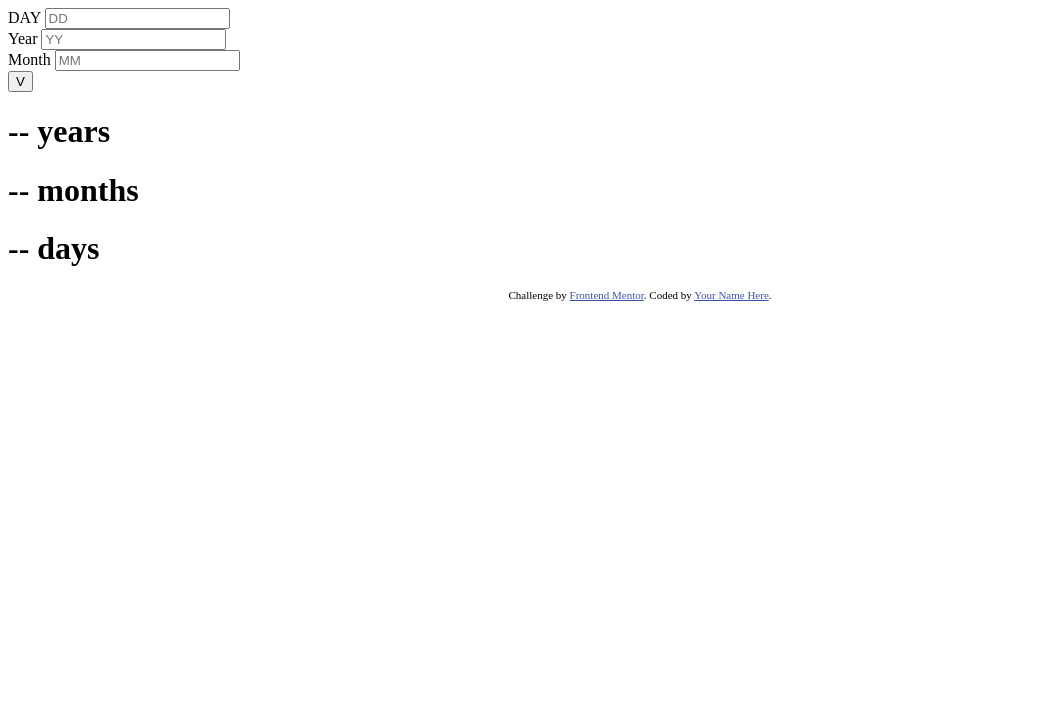
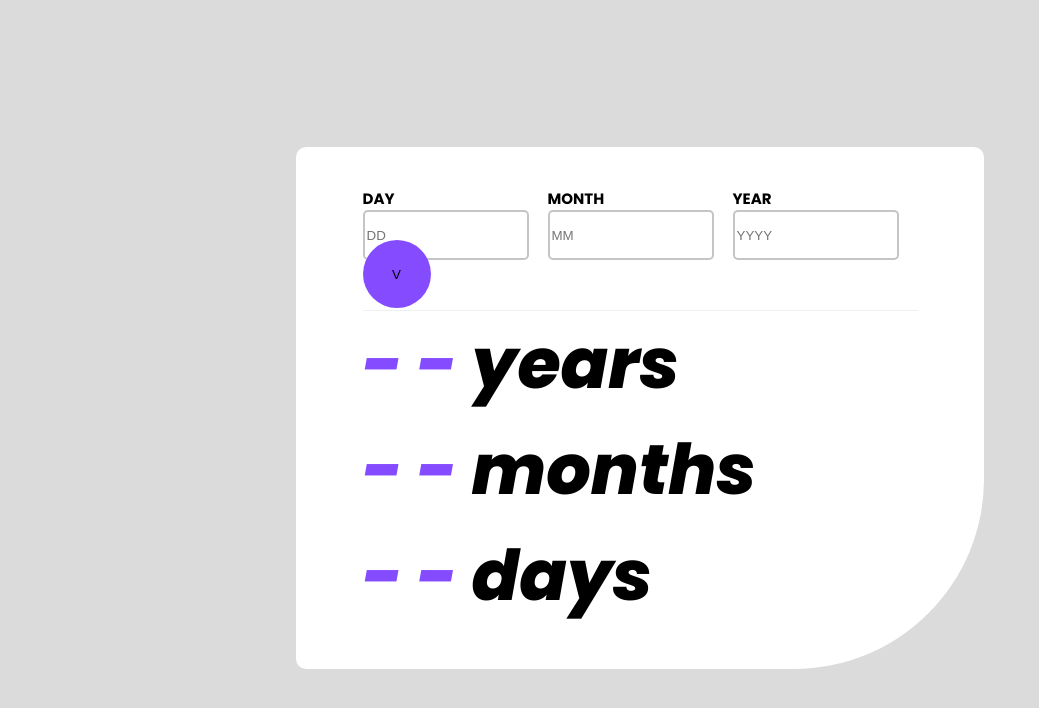
Before and after one commit to mako-e/front-end-mentor-mako, a plain HTML site: page age-calculator-app-mako/age-calculator-app-main/age-calculator-app-main/index.html in a window 1280 px wide. Shown: the whole page, without its empty margins (0-1039 px from the left). Drawn offline with Linux system fonts and the light colour scheme.

```diff
--- a/age-calculator-app-mako/age-calculator-app-main/age-calculator-app-main/index.html
+++ b/age-calculator-app-mako/age-calculator-app-main/age-calculator-app-main/index.html
@@ -16,28 +16,32 @@
   </style>
 </head>
 <!-- Input for dates -->
+<div class="container">
   <div class="input-container">
-<div>
-  <label> DAY </label>
+    <div class="input-class">
+      <label for="day"> Day </label>
       <input type="text" placeholder="DD"/>
     </div>
-<div>
-  <label> Year </label>
-  <input type="text" placeholder="YY"/>
+    <div class="input-class">
+        <label for="day"> Month </label>
+        <input type="text" placeholder="MM"/>
     </div>
-<div>
-  <label> Month </label>
-  <input type="text" placeholder="MM"/>
+    <div class="input-class">
+      <label for="MONTH"> Year </label>
+      <input type="text" placeholder="YYYY"/>
     </div>
     <button>V</button>
   </div>
-<h1> -- years</h1>
-<h1> -- months</h1>
-<h1> -- days</h1>
+  <div class="result-container">
+    <h1><span>- -</span>  years</h1>
+    <h1><span>- -</span>  months</h1>
+    <h1><span>- -</span>  days</h1>
+  </div>
+</div>
 
-  <div class="attribution">
+<!-- <div class="attribution">
   Challenge by <a href="https://www.frontendmentor.io?ref=challenge" target="_blank">Frontend Mentor</a>.
   Coded by <a href="#">Your Name Here</a>.
-  </div>
+</div> -->
 </body>
 </html>
--- a/age-calculator-app-mako/age-calculator-app-main/age-calculator-app-main/styles.css
+++ b/age-calculator-app-mako/age-calculator-app-main/age-calculator-app-main/styles.css
@@ -0,0 +1,98 @@
+@import url('https://fonts.googleapis.com/css2?family=Poppins:ital,wght@0,700;1,400;1,800&display=swap');
+
+
+*{
+    box-sizing: border-box;
+}
+body{
+    min-height: 100vh;
+    display: flex;
+    justify-content: center;
+    align-items: center;
+    background-color: hsl(0, 0%, 86%);
+}
+.container{
+    display: grid;
+    justify-content: center;
+    align-items: center;
+    background-color: white;
+    width: 43rem;
+    padding: 40px;
+    border-radius: 10px 10px 190px 10px;
+}
+.input-container{
+    font-family: 'Poppins';
+    font-weight: 400;
+    display: flex;
+    border-bottom: solid 1.5px hsl(0, 0%, 94%);
+}
+.input-container label{
+    text-transform: uppercase;
+}
+.result-container{
+    font-family: 'Poppins';
+    font-weight: 800;
+    font-style: italic;
+}
+.result-container h1{
+    font-size: 70px;
+    margin: 0px;
+}
+.result-container span{
+    color: hsl(259, 100%, 65%);
+}
+.input-class label{
+    display: block;
+    font-size: 15px;
+}
+.input-class input{
+    margin-bottom: 50px;
+    width: 90%;
+    height: 50px;
+    border-radius: 5px;
+    border-style: solid;
+    border-color: rgba(90, 90, 90, 0.349);
+    transition: all .3s ease-in-out;
+}
+.input-class input:focus{
+    border: solid 2px  hsl(259, 100%, 65%);
+    border-color:  hsl(259, 100%, 65%);
+}
+.input-class input:hover{
+    border-color: hsl(259, 100%, 65%);
+}
+.input-container button{
+    position: absolute;
+    border-radius: 50%;
+    top: 30%;
+
+    border: none;
+    border-width: 70%;
+    width: 68px;
+    height: 68px;
+    cursor: pointer;
+    transition: all ease-in 0.2s;
+    background-color: hsl(259, 100%, 65%);
+}
+.input-container button:hover{
+    background-color: hsl(259, 100%, 81%);
+}
+
+@media screen and (max-width: 600px){
+    .result-container h1{
+    font-size: 50px;
+}
+.input-container button{
+    right: 50%;
+    top: 37%;
+}
+}
+
+@media screen and (max-width: 400px){
+    .result-container h1{
+    font-size: 40px;
+}
+.input-container button{
+    top: 37%;
+}
+}
```
Also changed, not shown: age-calculator-app-mako/age-calculator-app-main/age-calculator-app-main/script.js (added). Lines whose indentation alone changed are shown as unchanged.
